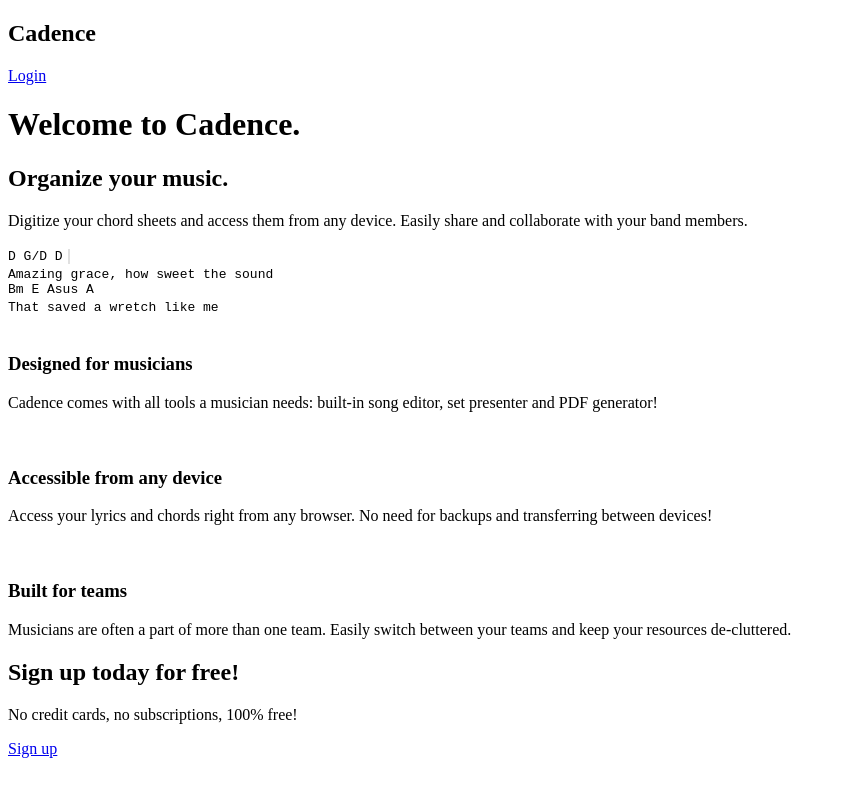
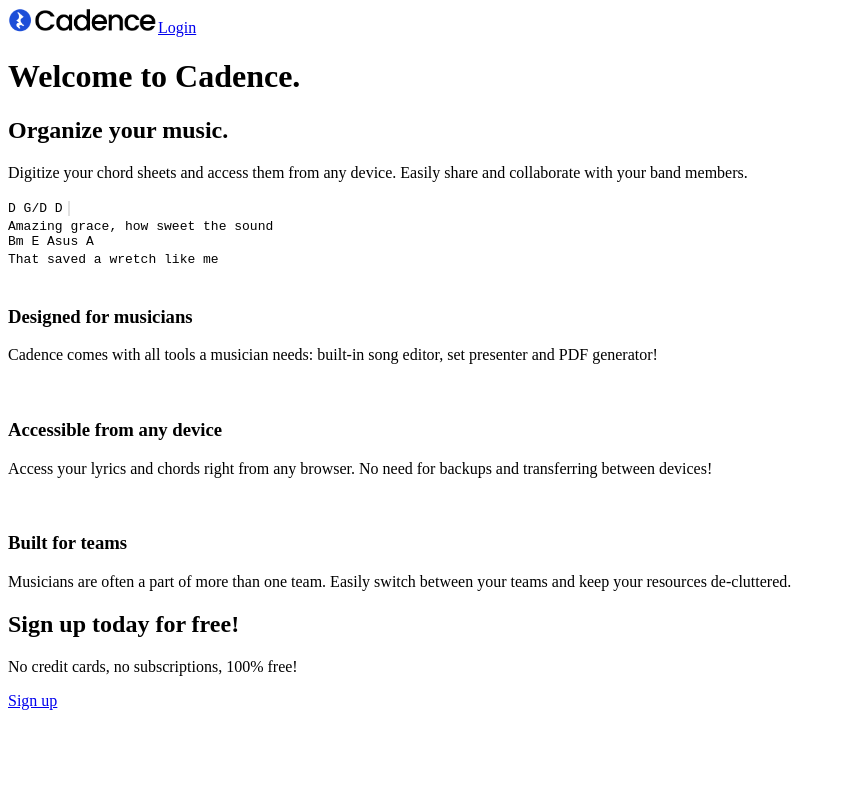
Before and after one commit to cadencechords/home, a Next.js app: page / in a window 1280 px wide. Shown: the top 796 px of the page, without its empty margins (0-846 px from the left). Built offline with nearby package versions, Linux system fonts and the light colour scheme; no server answers; some icons are missing.

Commit message:
Added favicon and logo

```diff
--- a/components/Navbar.js
+++ b/components/Navbar.js
@@ -1,9 +1,12 @@
 import Link from "next/link";
+import Image from "next/image";
+
+import logo from "../public/logo.png";
 
 export default function Navbar() {
 	return (
 		<nav className="flex justify-between items-center my-2 mx-auto container max-w-4xl px-2">
-			<h1 className="font-bold text-lg">Cadence</h1>
+			<Image src={logo} alt="Cadence logo" width={150} height={25} />
 			<Link href={`${process.env.NEXT_PUBLIC_WEBAPP_URL}/login`}>
 				<a className="rounded-md shadow-sm border border-gray-300 bg-white focus:bg-gray-50 hover:bg-gray-50 transition-colors px-3 py-1.5 font-semibold">
 					Login
```
Also changed, not shown: pages/index.js (+4 -3 lines), public/logo.png (added), 1 other file (tests, documents, lock files or other folders).
